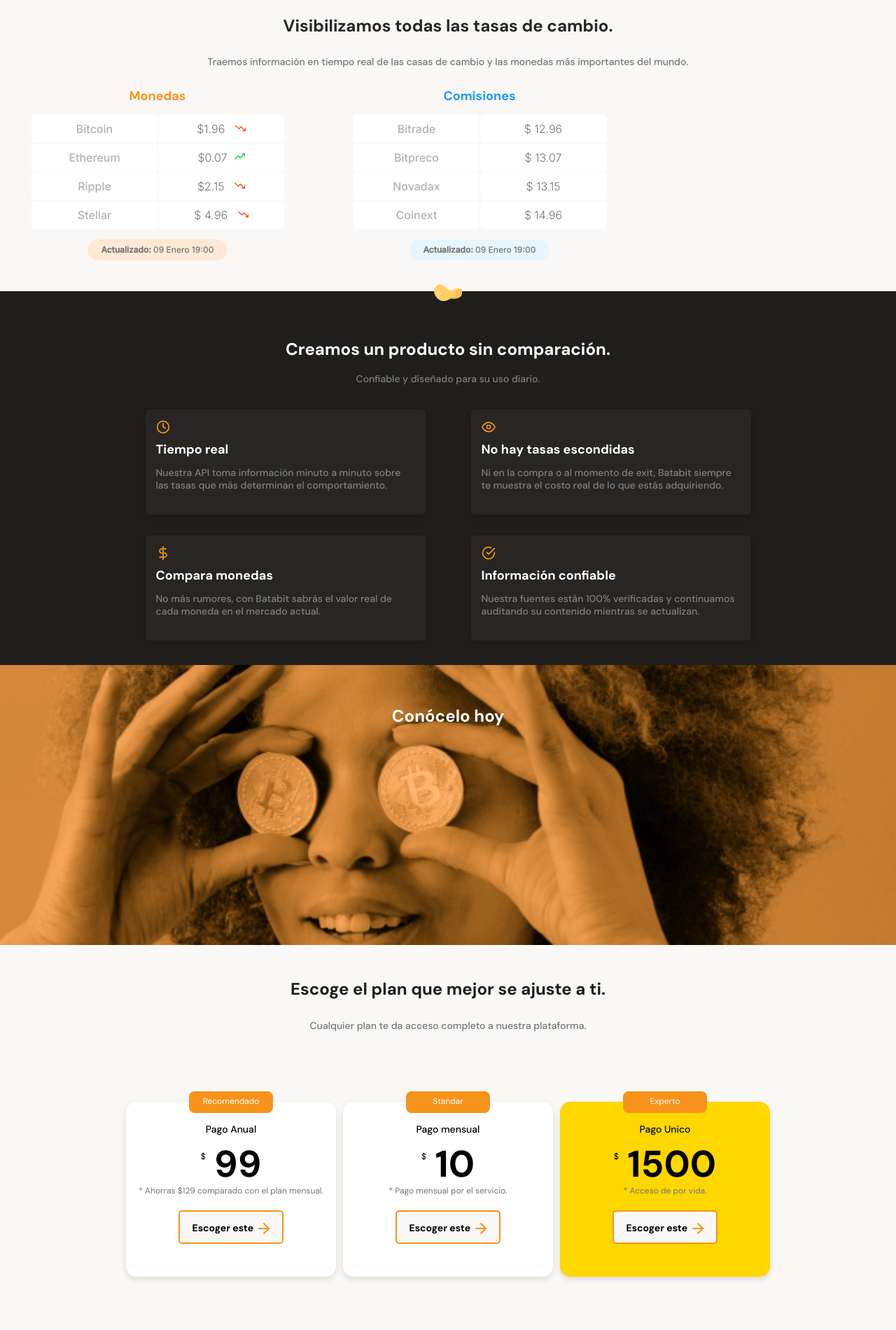
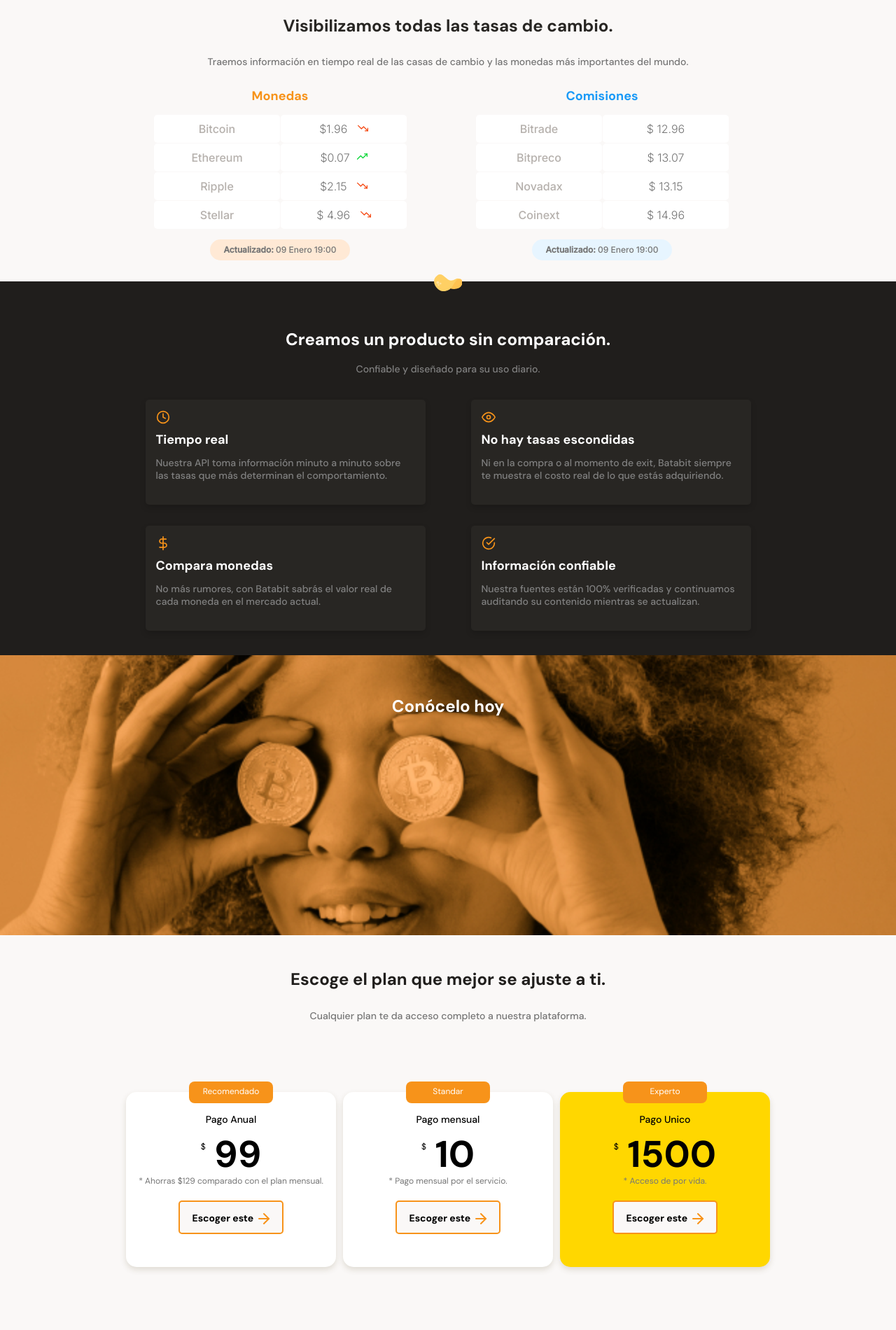
Before and after one commit to joshepvillalba/landing_page_mobile_first, a plain HTML site: page index.html in a window 1280 px wide. Shown: the part 640-2540 px from the top of the page at 70% size. Drawn offline with Linux system fonts and the light colour scheme.

Commit message:
Media query pantalla completa

```diff
--- /dev/null
+++ b/css/desk.css
@@ -0,0 +1,9 @@
+.main--table-container{
+ height: auto;
+ overflow-x: initial
+}
+
+.plans--container-slider{
+    height: auto;
+    overflow-x: initial
+}
--- a/css/tablet.css
+++ b/css/tablet.css
@@ -1,3 +1,8 @@
+.main--table-container{
+    width: 930px;
+    margin: 0 auto;
+}
+
 .product--cards-container{
     display: flex;
     flex-wrap: wrap;
--- a/index.html
+++ b/index.html
@@ -7,7 +7,8 @@
     <link rel="preconnect" href="https://fonts.gstatic.com">
     <link href="https://fonts.googleapis.com/css2?family=DM+Sans:wght@400;500;700&family=Inter:wght@300;500&display=swap" rel="stylesheet">
     <link rel="stylesheet" href="./style.css">
-    <link rel="stylesheet" href="./css/tablet.css" media="(min-width: 930px)">
+    <link rel="stylesheet" href="./css/tablet.css" media="(min-width: 900px)">
+    <link rel="stylesheet" href="./css/desk.css" media="(min-width: 1024px)">
 </head>
 <body>
     <header>
```
